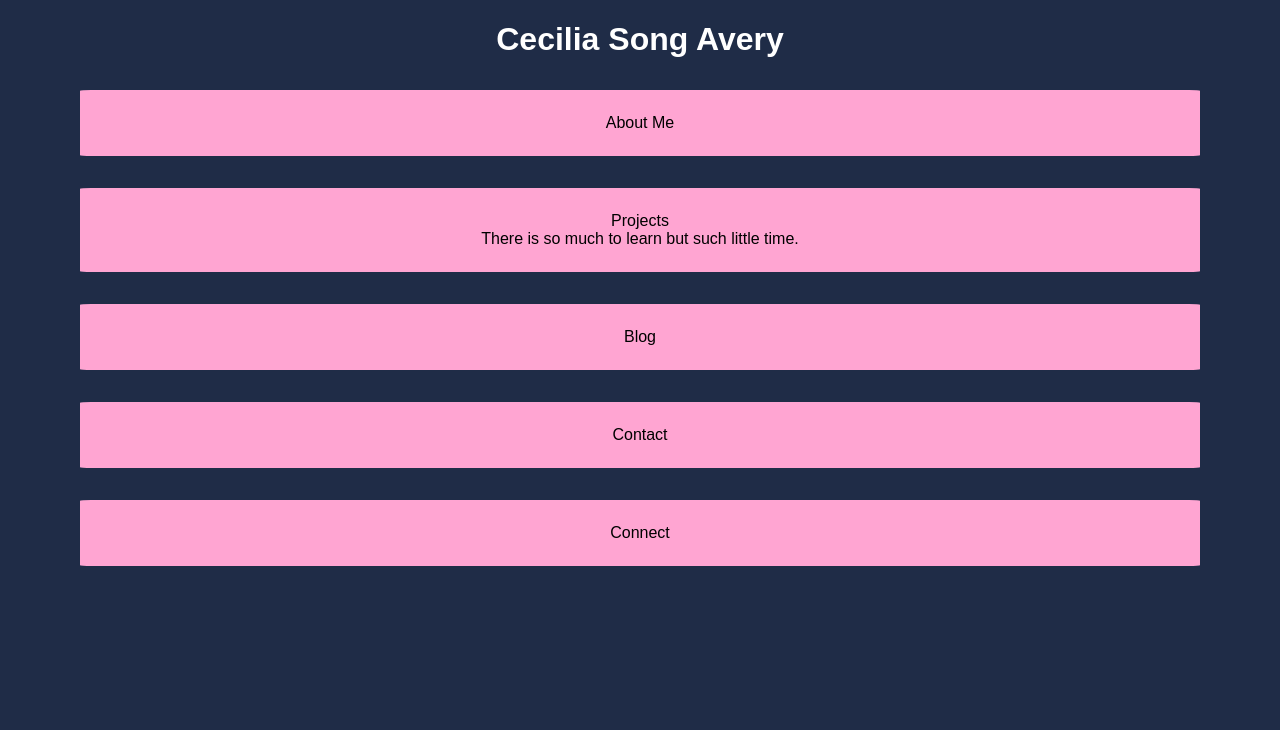
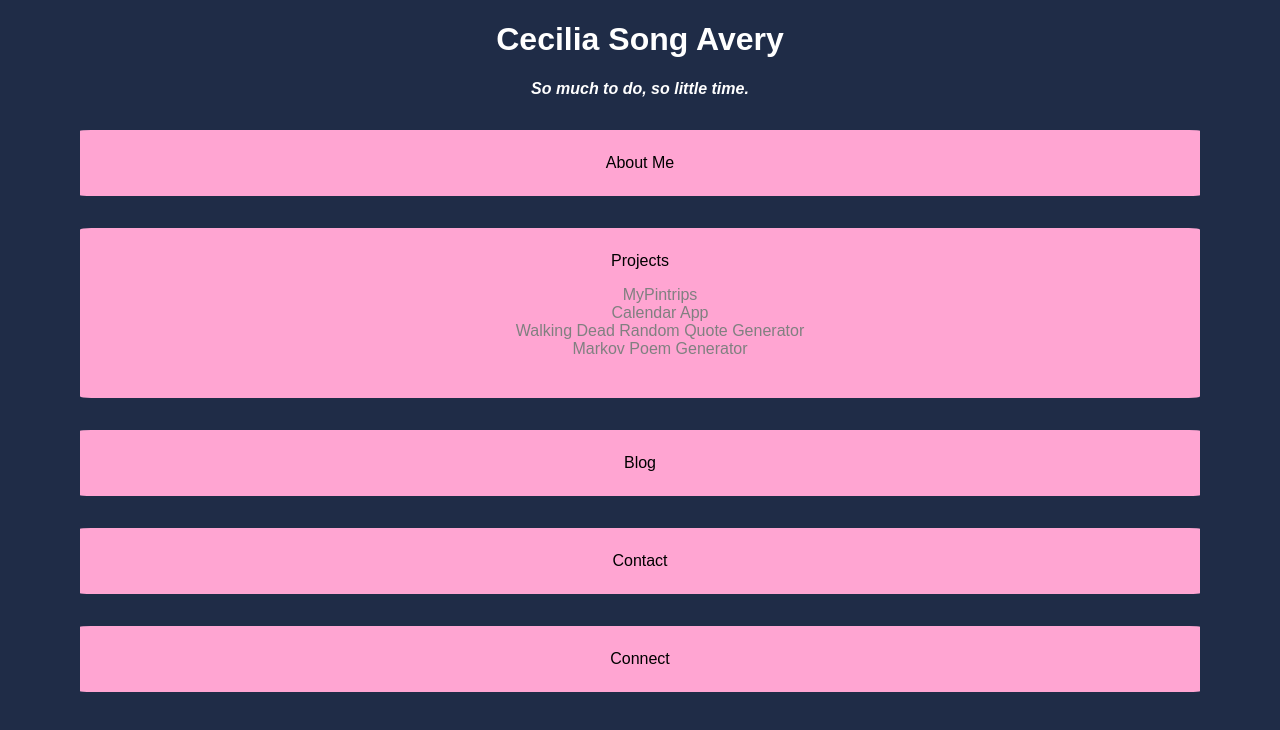
Before and after one commit to cilavery/cecilia-avery-nyc, a React (Create React App) app: page / in a window 1280 px wide. Both pictures are taken after a click on the element "Projects". Shown: the top 730 px of the page. Built offline with nearby package versions, Linux system fonts and the light colour scheme.

Commit message:
updated links, about me and projects

```diff
--- a/src/AboutMe.js
+++ b/src/AboutMe.js
@@ -3,7 +3,7 @@ import React, { Component } from 'react';
 class AboutMe extends Component {
   render() {
     return (
-      <div>There is so much to learn but such little time.</div>
+      <div>Born and raised in New York City. Currently living in Brooklyn with my two kids and husband. Side hobbies include playing in a band called <a href="http://www.blackmayo.com" target="none" className="link-colored">Black Mayonnaise</a></div>
     )
   }
 }
--- a/src/App.css
+++ b/src/App.css
@@ -6,6 +6,15 @@ body {
   text-align: center;
   color: white;
 }
+
+#subheadline {
+  font-size: 1em;
+  margin: 0;
+  padding: 0;
+  color: white;
+  text-align: center;
+}
+
 .title-box:hover {
   background-color:white;
   text-align: center;
@@ -26,3 +35,11 @@ a {
   text-decoration: none;
   color: black;
 }
+
+.link-colored {
+  color: gray;
+}
+
+ul li {
+  list-style-type: none;
+}
--- a/src/App.js
+++ b/src/App.js
@@ -55,6 +55,7 @@ class App extends Component {
     return (
      <div>
       <h1 className='title'>Cecilia Song Avery</h1>
+      <h3 id="subheadline"><em>So much to do, so little time.</em></h3>
       <div className='title-box' onClick={this.hoverAboutMe}>
       About Me
       {this.state.aboutMe ? <AboutMe /> : null}
--- a/src/Connect.js
+++ b/src/Connect.js
@@ -3,7 +3,7 @@ import React, { Component } from 'react';
 class Connect extends Component {
   render() {
     return (
-      <div>GitHub | LinkedIn | Facebook | Twitter
+      <div><a href="https://github.com/cilavery" target="none" className="link-colored">GitHub </a>| <a href="https://www.linkedin.com/in/cecilia-song/" target="none" className="link-colored">LinkedIn</a> |  <a href="https://twitter.com/_meowzers_?lang=en" target="none" className="link-colored">Twitter</a>
       </div>
     )
   }
--- a/src/Projects.js
+++ b/src/Projects.js
@@ -3,7 +3,15 @@ import React, { Component } from 'react';
 class AboutMe extends Component {
   render() {
     return (
-      <div>There is so much to learn but such little time.</div>
+      <div>
+        <ul>
+          <li><a href="http://www.mypintrips.com" target="none" className="link-colored">MyPintrips</a></li>
+          <li><a href="https://calendar-app-cil-avery.herokuapp.com/" target="none" className="link-colored">Calendar App</a></li>
+          <li><a href="https://codepen.io/cilavery/full/MKYvJp/" target="none" className="link-colored">Walking Dead Random Quote Generator</a></li>
+          <li><a href="https://codepen.io/cilavery/full/LeVyxW/" target="none" className="link-colored">Markov Poem Generator</a></li>
+
+        </ul>
+      </div>
     )
   }
 }
```
